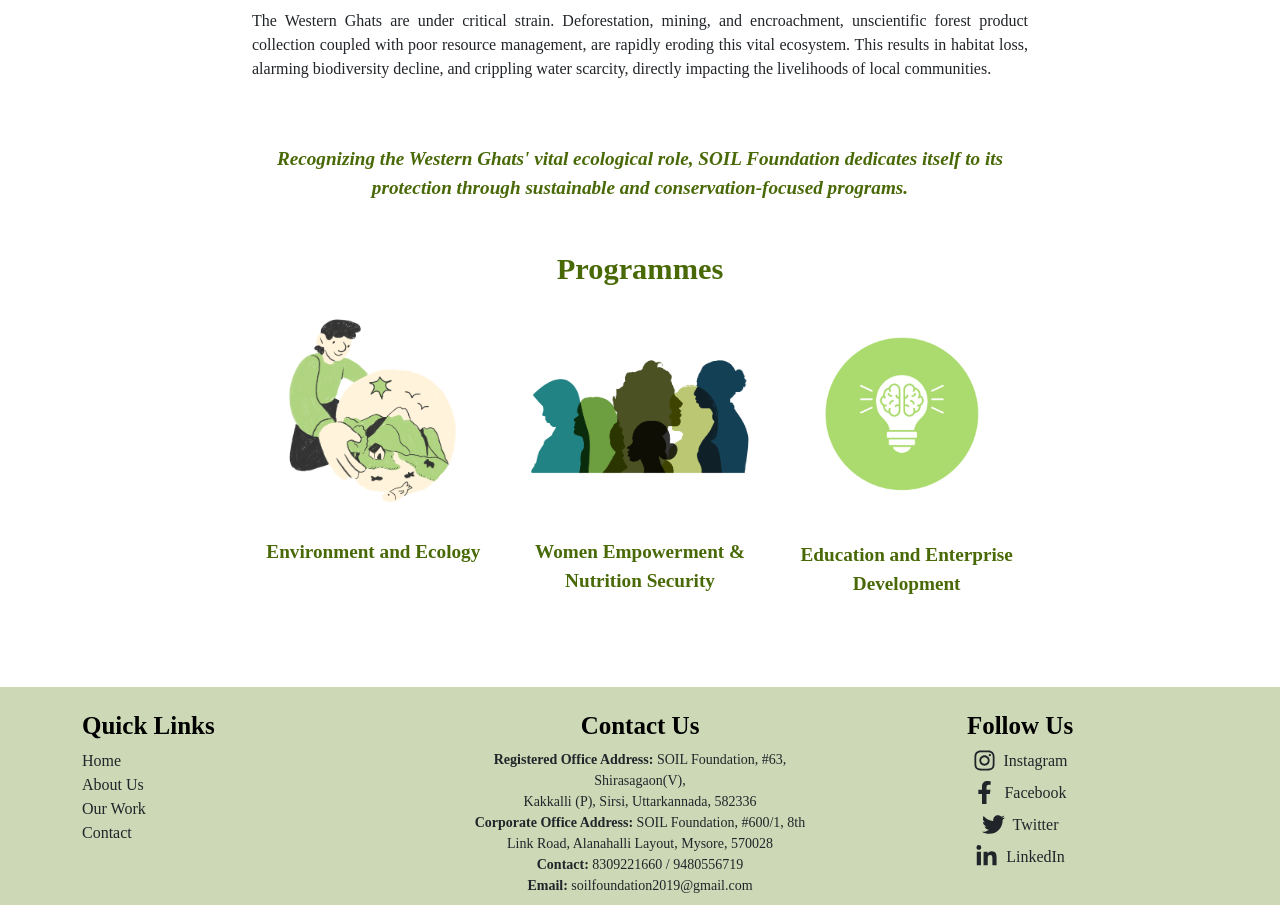
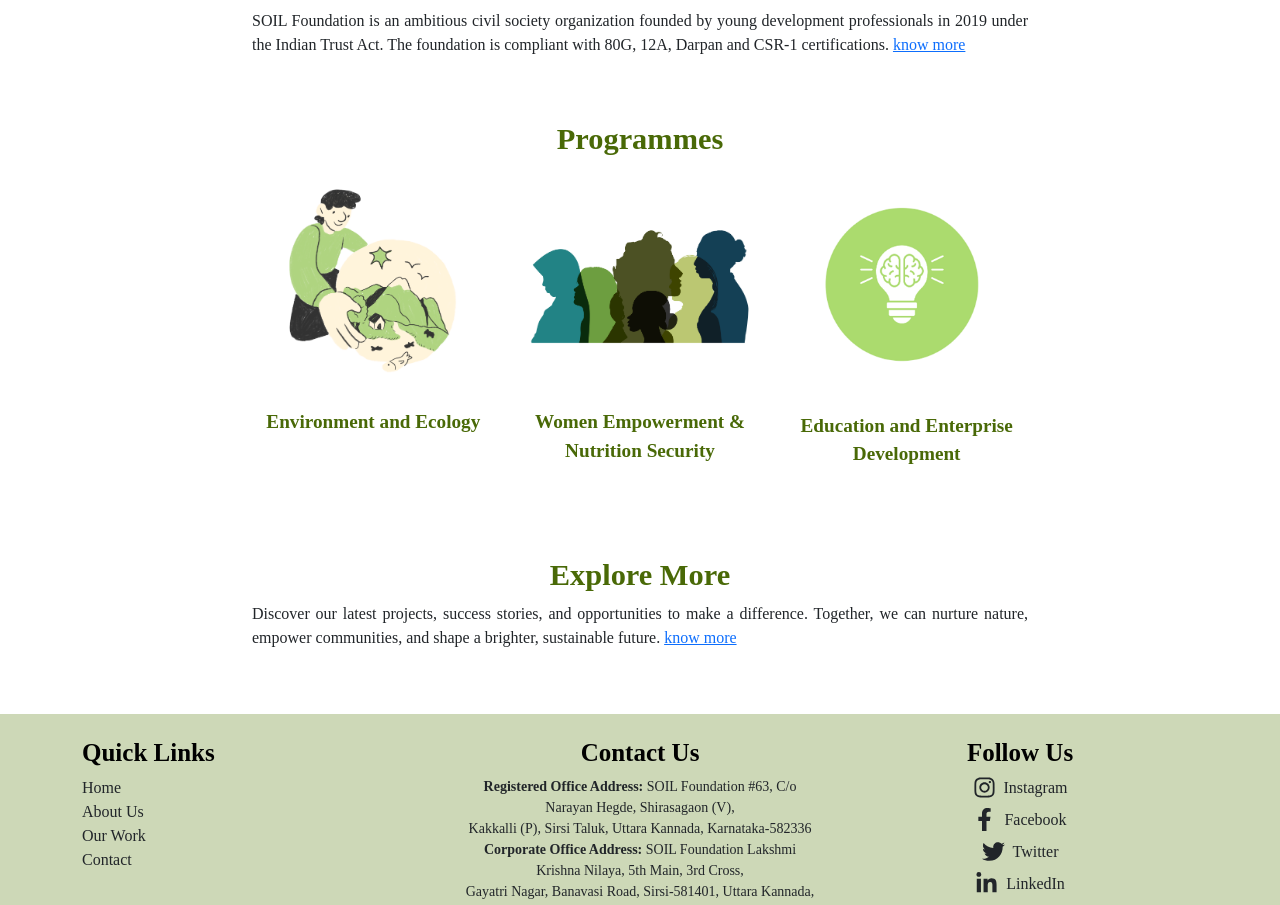
Before and after one commit to k121mayur/SOIL_Foundation, a React (Create React App) app: page / in a window 1280 px wide. Shown: the part 1244-2149 px from the top of the page. Built offline with nearby package versions, Linux system fonts and the light colour scheme.

Commit message:
Updated the website Home and About Us page updated

```diff
--- a/src/components/Footer.jsx
+++ b/src/components/Footer.jsx
@@ -23,11 +23,12 @@
           <Col md={4} className="mb-4 text-center">
             <h5 className="footer-heading">Contact Us</h5>
             <p className="small">
-              <strong>Registered Office Address:</strong> SOIL Foundation, #63, Shirasagaon(V),<br />
-              Kakkalli (P), Sirsi, Uttarkannada, 582336<br />
-              <strong>Corporate Office Address:</strong> SOIL Foundation, #600/1, 8th Link Road, Alanahalli Layout, Mysore, 570028 <br />
+              <strong>Registered Office Address:</strong> SOIL Foundation #63, C/o Narayan Hegde, Shirasagaon (V),<br />
+               Kakkalli (P), Sirsi Taluk, Uttara Kannada, Karnataka-582336<br />
+              <strong>Corporate Office Address:</strong> SOIL Foundation Lakshmi Krishna Nilaya, 5th Main, 3rd Cross, <br />
+              Gayatri Nagar, Banavasi Road, Sirsi-581401, Uttara Kannada, Karnataka <br />
               <strong>Contact:</strong> 8309221660 / 9480556719 <br />
-              <strong>Email:</strong> <a href="mailto:soilfoundation2019@gmail.com" className="text-dark text-decoration-none">soilfoundation2019@gmail.com</a>
+              <strong>Email:</strong> <a href="mailto:contact@soilfoundation.org.in" className="text-dark text-decoration-none">contact@soilfoundation.org.in</a>
             </p>
             <a href="/contact#opinionForm">
               <button className="btn btn-custom">Get In Touch</button>
--- a/src/pages/HomePage.jsx
+++ b/src/pages/HomePage.jsx
@@ -53,7 +53,7 @@
               //backgroundColor: 'rgb(88, 161, 179)'
             }}
           >
-            Join us in Creating Sustainable Change!!!
+            Our Inspiration: Nurturing Nature and Empowering Communities
           </h2>
         </div>
       </div>
@@ -125,7 +125,7 @@
             color: "#496907",
           }}
         >
-          Challenges Faced By Western Ghats
+          Who we are?
         </h2>
         <p
           style={{
@@ -133,29 +133,10 @@
             textAlign: "justify",
           }}
         >
-          The Western Ghats are under critical strain. Deforestation, mining,
-          and encroachment, unscientific forest product collection coupled with
-          poor resource management, are rapidly eroding this vital ecosystem.
-          This results in habitat loss, alarming biodiversity decline, and
-          crippling water scarcity, directly impacting the livelihoods of local
-          communities.
+          SOIL Foundation is an ambitious civil society organization founded by young development professionals in 2019 under the Indian Trust Act. The foundation is compliant with 80G, 12A, Darpan and CSR-1 certifications. <a href="/about">know more</a>
         </p>
       </Container>
 
-      <Container className="py-4 text-center" style={{ maxWidth: "800px" }}>
-        <strong
-          style={{
-            fontSize: "1.2rem",
-            fontFamily: "Times new roman, Noto serif devnagri",
-            fontStyle: "italic",
-            color: "#496907",
-          }}
-        >
-          Recognizing the Western Ghats' vital ecological role, SOIL Foundation
-          dedicates itself to its protection through sustainable and
-          conservation-focused programs.
-        </strong>
-      </Container>
 
       {/* Three Featured Images (Programmes) */}
       <Container className="py-4" style={{ maxWidth: "800px" }}>
@@ -238,6 +219,30 @@
           </Col>
         </Row>
       </Container>
+
+      {/* Challenges Faced by Western Ghats */}
+      <Container className="py-4" style={{ maxWidth: "800px" }}>
+        <h2
+          className="text-center"
+          style={{
+            fontFamily: "Times new roman, Noto serif devnagri",
+            fontSize: "1.9rem",
+            fontWeight: "900",
+            color: "#496907",
+          }}
+        >
+          Explore More
+        </h2>
+        <p
+          style={{
+            fontFamily: "Times new roman, Noto serif devnagri",
+            textAlign: "justify",
+          }}
+        >
+          Discover our latest projects, success stories, and opportunities to make a difference. Together, we can nurture nature, empower communities, and shape a brighter, sustainable future. <a href="/about">know more</a>
+        </p>
+      </Container>
+
     </div>
   );
 }
```
